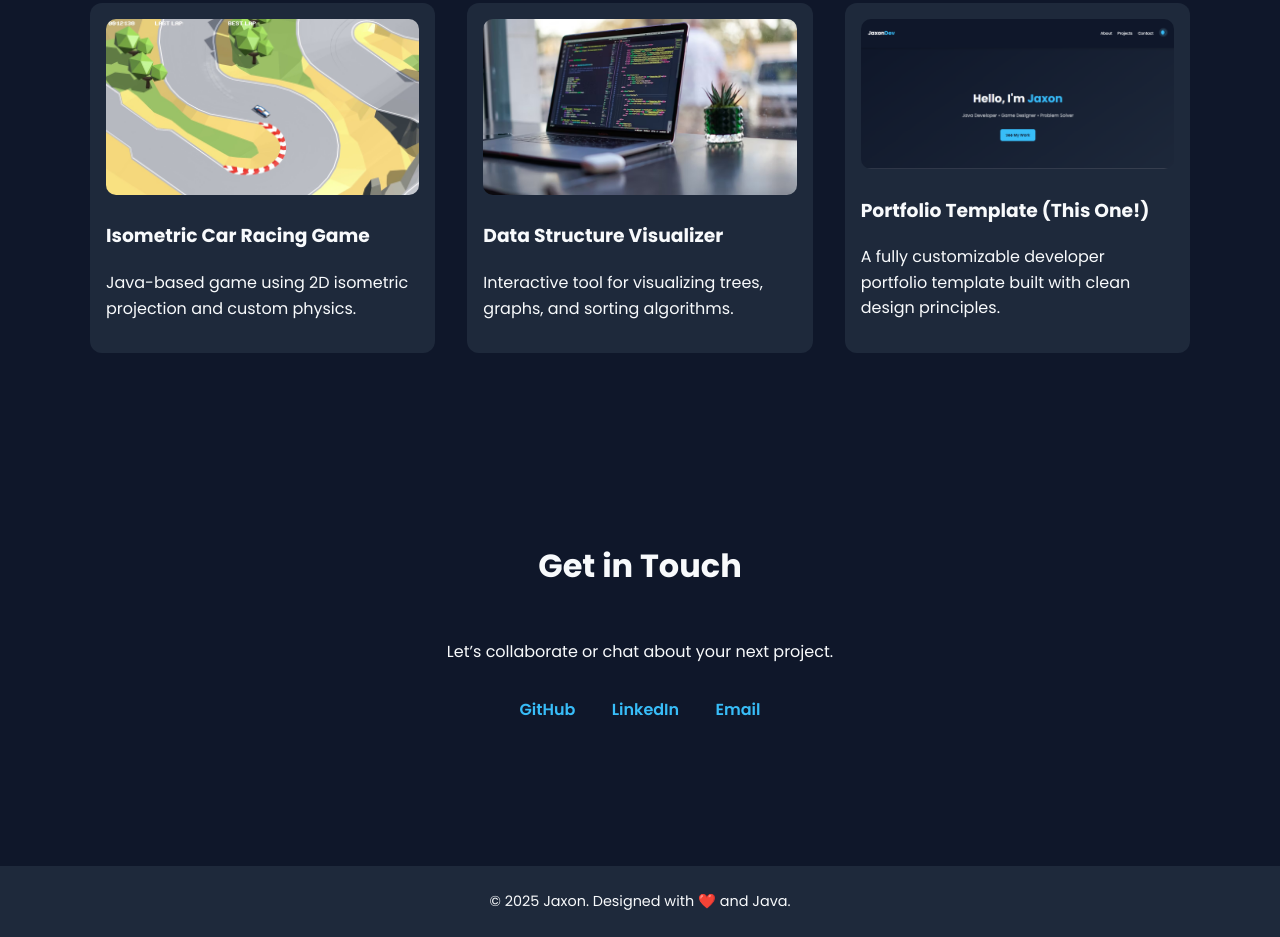
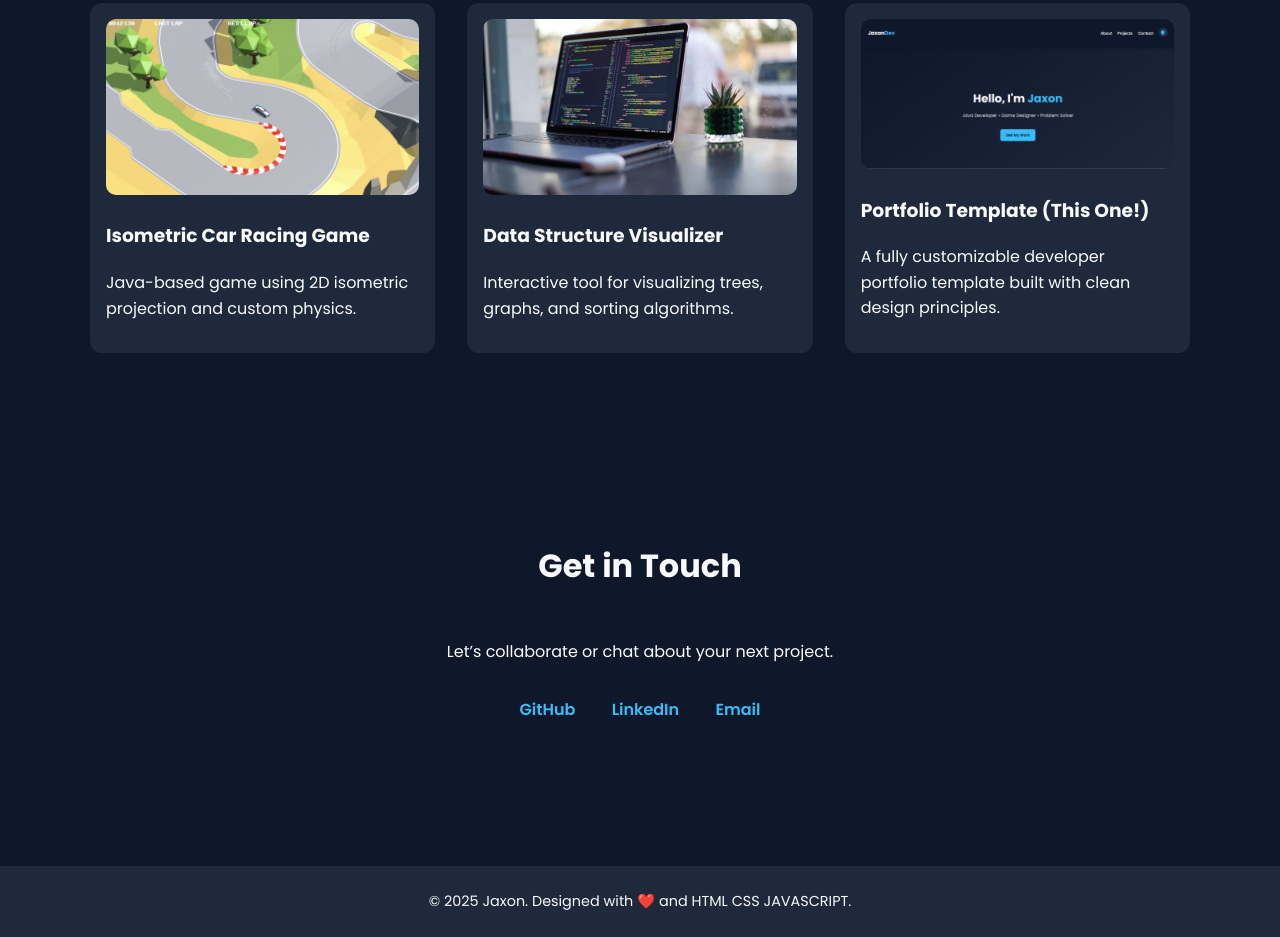
Before and after one commit to Hriday-sarkar/developer-portfolio-template, a plain HTML site: page index.html in a window 1280 px wide. Shown: the part 1694-2631 px from the top of the page. Drawn offline with Linux system fonts and the light colour scheme.

Commit message:
Update index.html
updated footer

```diff
--- a/index.html
+++ b/index.html
@@ -137,7 +137,7 @@ When I’m not coding, I’m sketching new ideas, refining mechanics, and studyi
 
   <footer>
     <!-- EDITABLE: Change the footer text -->
-    © 2025 Jaxon. Designed with ❤️ and Java.
+    © 2025 Jaxon. Designed with ❤️ and HTML CSS JAVASCRIPT.
   </footer>
 </body>
 </html>
```
